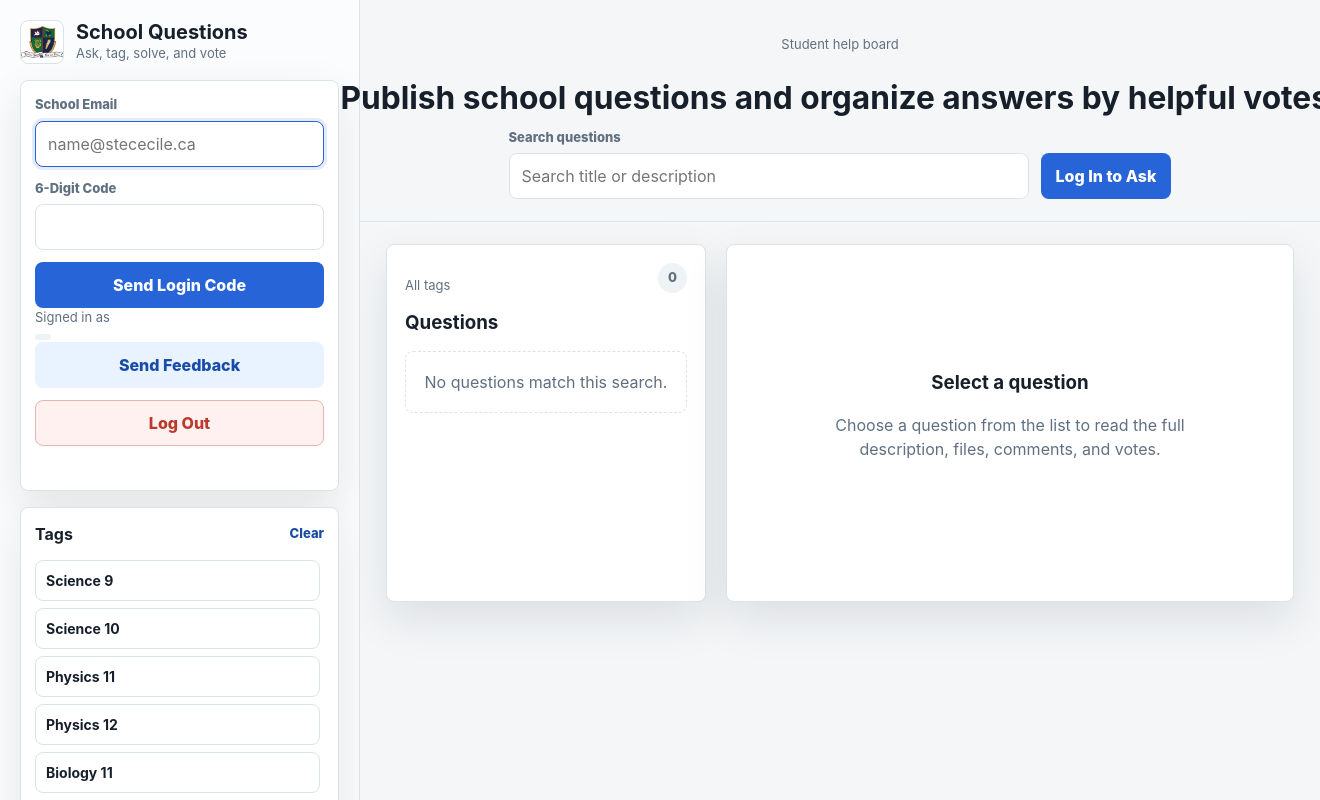
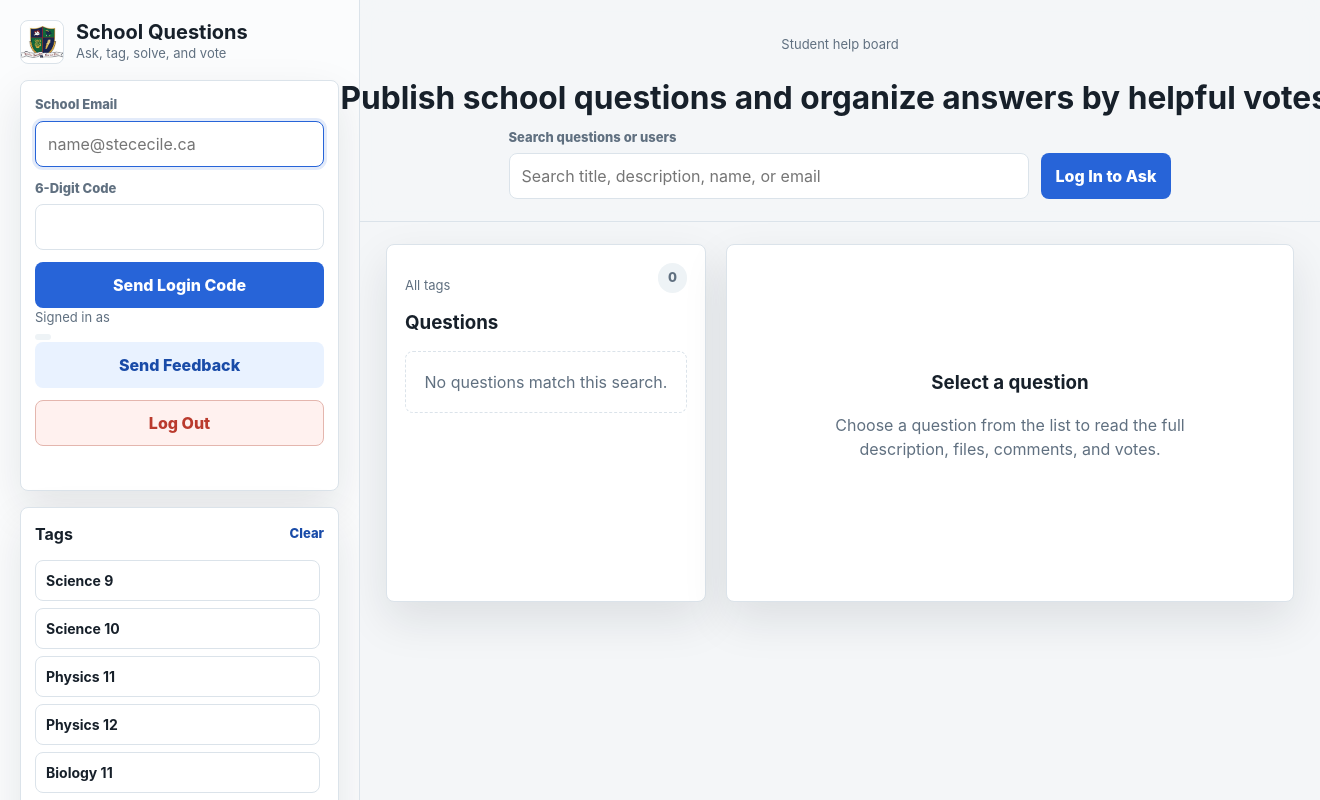
Before and after one commit to seveneleven2247/school-questions-website, a Flask app: page / in a window 1320 px wide; the page is wider, and only the part inside the window is pictured. Run offline with Flask 3, Linux system fonts and the light colour scheme; data that the repository does not hold is empty.

Commit message:
Search questions by user

```diff
--- a/app.py
+++ b/app.py
@@ -838,8 +838,8 @@ def api_questions():
         where.append("filter_tags.tag = ?")
         params.append(selected_tag)
     if query:
-        where.append("(q.title LIKE ? OR q.description LIKE ?)")
-        params.extend([f"%{query}%", f"%{query}%"])
+        where.append("(q.title LIKE ? OR q.description LIKE ? OR u.full_name LIKE ? OR u.email LIKE ?)")
+        params.extend([f"%{query}%", f"%{query}%", f"%{query}%", f"%{query}%"])
 
     where_sql = f"WHERE {' AND '.join(where)}" if where else ""
     with get_db() as db:
--- a/templates/index.html
+++ b/templates/index.html
@@ -66,8 +66,8 @@
             <h2>Publish school questions and organize answers by helpful votes.</h2>
             <div class="topbar-actions">
               <label class="search-field top-search-field">
-                <span>Search questions</span>
-                <input id="searchInput" type="search" placeholder="Search title or description" />
+                <span>Search questions or users</span>
+                <input id="searchInput" type="search" placeholder="Search title, description, name, or email" />
               </label>
               <button id="newQuestionButton" class="primary-button" type="button">New Question</button>
             </div>
```
